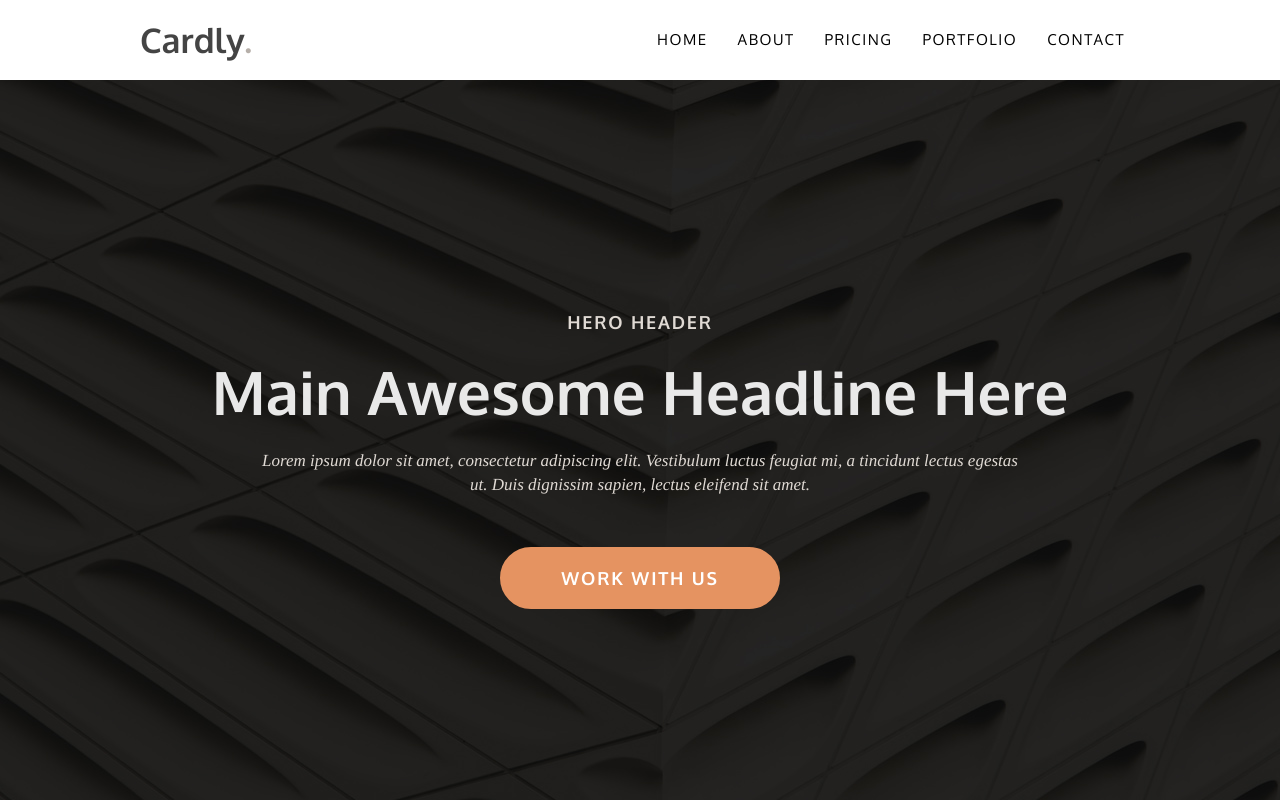
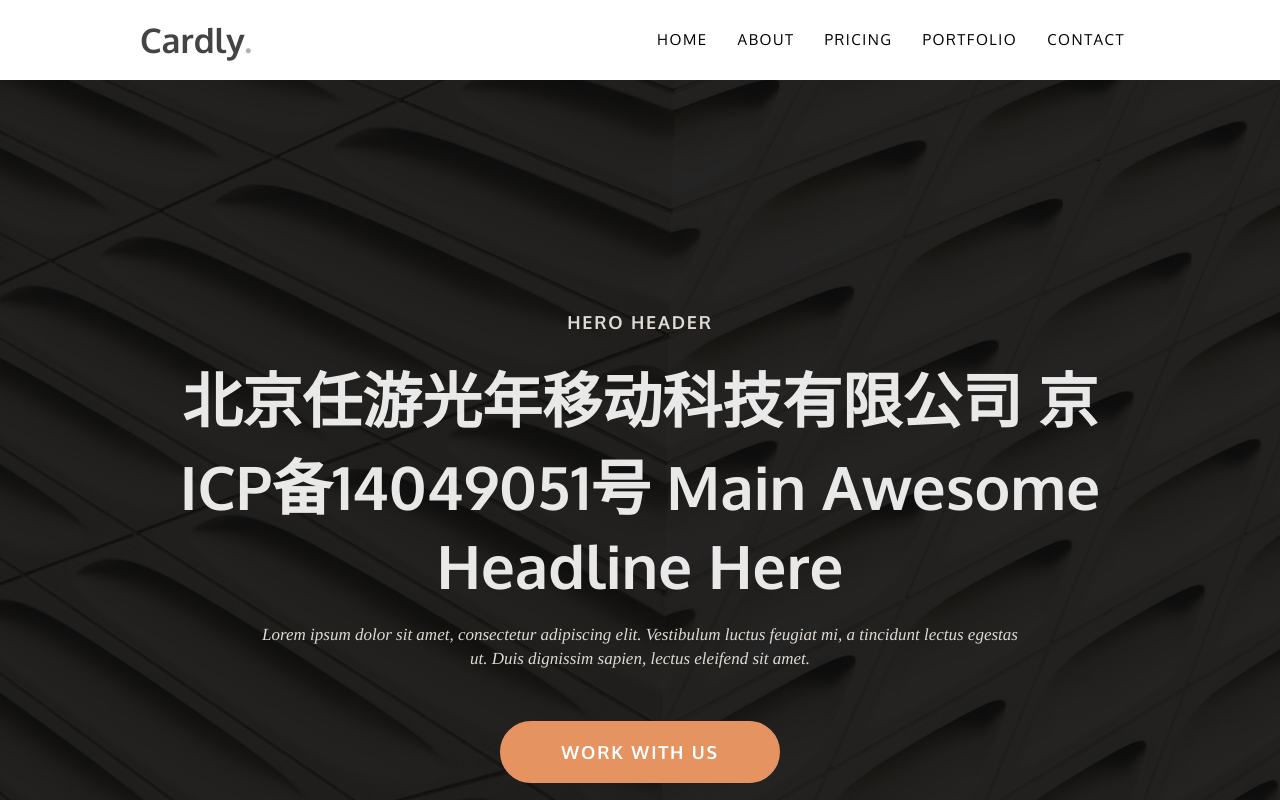
Before and after one commit to jaxzheng/jaxzheng.github.io, a plain HTML site: page index.html in a window 1280 px wide. Shown: the top 800 px of the page. Drawn offline with Linux system fonts and the light colour scheme; a web font is replaced by a local one.

Commit message:
Update index.html

```diff
--- a/index.html
+++ b/index.html
@@ -32,7 +32,7 @@
 		<div class="wrapper">
 			<div class="banner-content">
 				<span class="subtitle">Hero Header</span>
-				<h2>Main Awesome Headline Here</h2>
+				<h2>北京任游光年移动科技有限公司 京ICP备14049051号 Main Awesome Headline Here</h2>
 				<p>Lorem ipsum dolor sit amet, consectetur adipiscing elit. Vestibulum luctus feugiat mi, a tincidunt lectus egestas ut. Duis dignissim sapien, lectus eleifend sit amet. </p>
 				<a href="#" class="button-1">Work with us</a>
 			</div>
```
